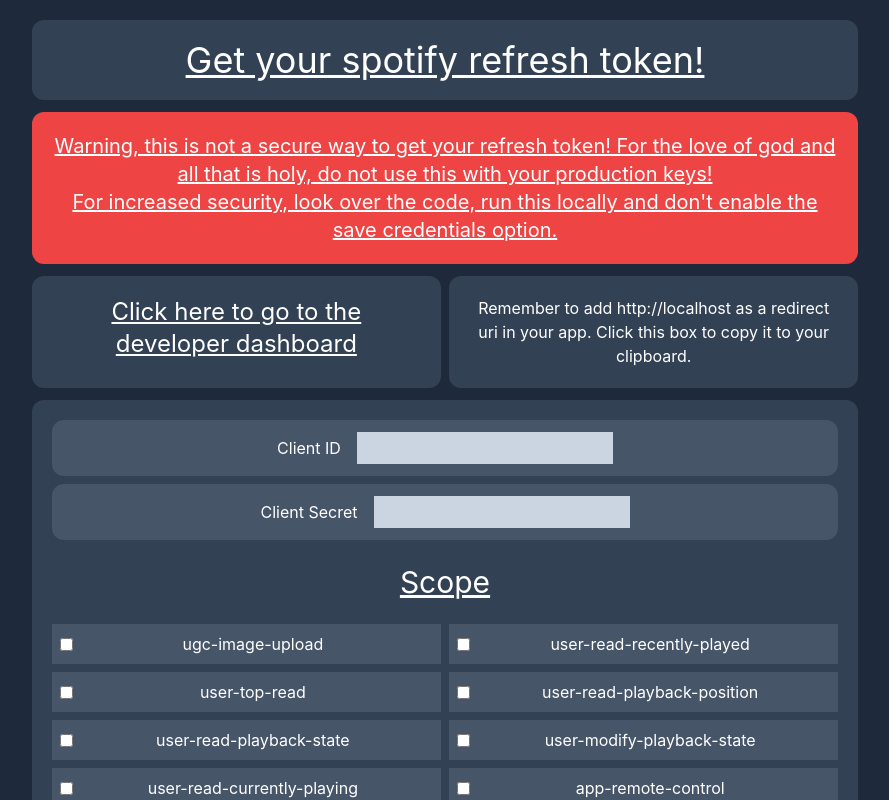
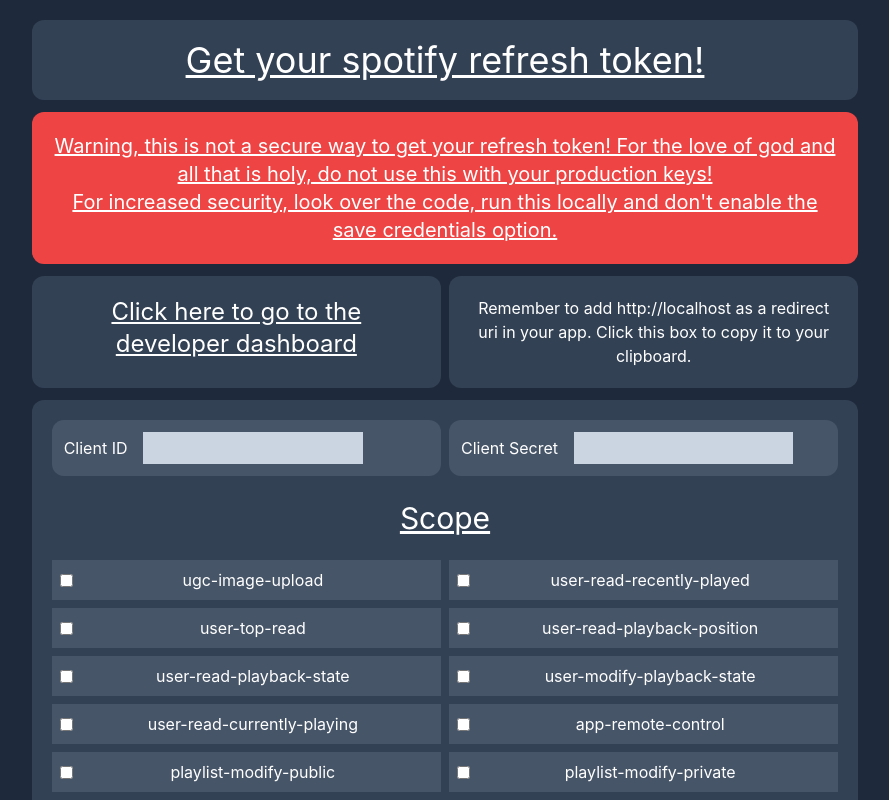
Before and after one commit to alecchendev/spotify-refresh-token, a React (Vite) app: page / in a window 1280 px wide. Shown: the top 800 px of the page, without its empty margins (195-1084 px from the left). Built offline with nearby package versions, Linux system fonts and the light colour scheme.

Commit message:
Adjust input boxes

```diff
--- a/src/App.jsx
+++ b/src/App.jsx
@@ -297,7 +297,7 @@ const App = () => {
         )}
 
         <div className="bg-slate-700 rounded-xl p-5 text-center grid grid-cols-1 gap-3">
-          <div className="grid grid-cols-1 gap-2">
+          <div className="grid grid-cols-2 gap-2">
             <InputBox label="Client ID" value={clientId} onChange={setClientId} />
             <InputBox label="Client Secret" value={clientSecret} onChange={setClientSecret} />
           </div>
--- a/src/components/InputBox.jsx
+++ b/src/components/InputBox.jsx
@@ -1,10 +1,10 @@
 import React from 'react';
 
 const InputBox = ({ value, onChange, label }) => (
-  <div className="bg-slate-600 rounded-xl p-3 text-center align-middle">
+  <div className="bg-slate-600 rounded-xl p-3 text-left align-middle">
     <div className="inline mr-4">{label}</div>
     <input
-      className="bg-slate-300 text-black p-1 inline"
+      className="bg-slate-300 w-3/5 max-w-full text-black p-1 inline"
       type="text"
       name="clientId"
       value={value}
```
